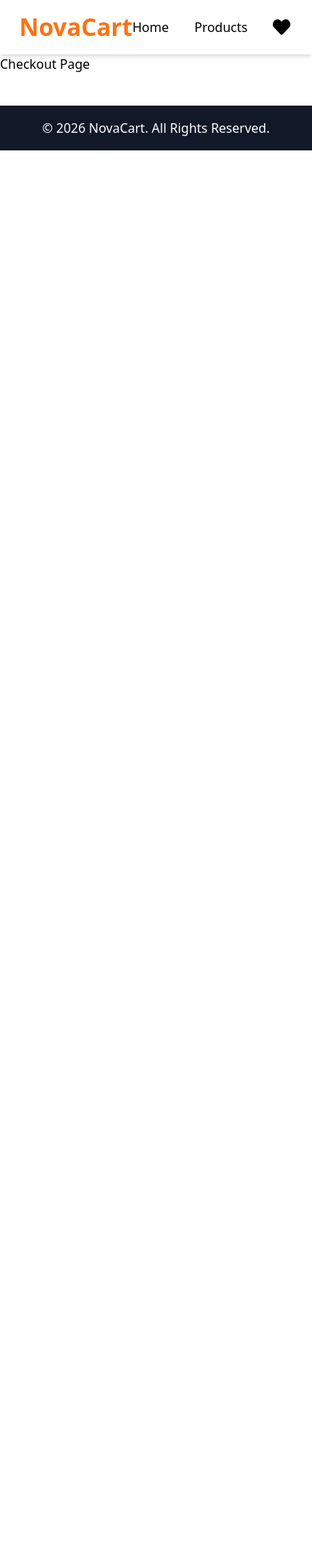
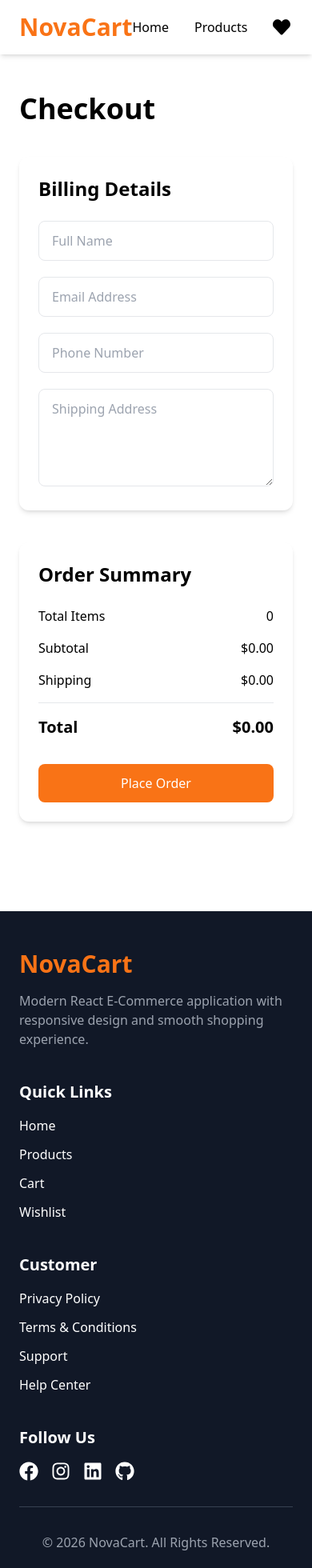
Before and after one commit to Sacchu-1206/NovaCart, a React (Vite) app: page /checkout in a window 390 px wide. Shown: the top 1960 px of the page at 80% size. Before the commit the page ends 844 px from the top, so only its background shows below. Built offline with nearby package versions, Linux system fonts and the light colour scheme.

Commit message:
Build wishlist checkout and footer

```diff
--- a/src/components/layout/Footer.jsx
+++ b/src/components/layout/Footer.jsx
@@ -1,8 +1,131 @@
+import { Link } from "react-router-dom";
+import {
+  FaFacebook,
+  FaInstagram,
+  FaLinkedin,
+  FaGithub,
+} from "react-icons/fa";
+
 const Footer = () => {
   return (
-    <footer className="bg-gray-900 text-white py-4 mt-10">
-      <div className="container mx-auto text-center">
-        <p>© 2026 NovaCart. All Rights Reserved.</p>
+    <footer className="bg-gray-900 text-white mt-16">
+      <div className="max-w-7xl mx-auto px-6 py-12">
+
+        <div className="grid grid-cols-1 md:grid-cols-4 gap-10">
+
+          {/* Logo */}
+
+          <div>
+
+            <h2 className="text-3xl font-bold text-orange-500">
+              NovaCart
+            </h2>
+
+            <p className="text-gray-400 mt-4">
+              Modern React E-Commerce application with
+              responsive design and smooth shopping experience.
+            </p>
+
+          </div>
+
+          {/* Quick Links */}
+
+          <div>
+
+            <h3 className="text-xl font-semibold mb-4">
+              Quick Links
+            </h3>
+
+            <ul className="space-y-3">
+
+              <li>
+                <Link to="/" className="hover:text-orange-500">
+                  Home
+                </Link>
+              </li>
+
+              <li>
+                <Link to="/products" className="hover:text-orange-500">
+                  Products
+                </Link>
+              </li>
+
+              <li>
+                <Link to="/cart" className="hover:text-orange-500">
+                  Cart
+                </Link>
+              </li>
+
+              <li>
+                <Link to="/wishlist" className="hover:text-orange-500">
+                  Wishlist
+                </Link>
+              </li>
+
+            </ul>
+
+          </div>
+
+          {/* Customer */}
+
+          <div>
+
+            <h3 className="text-xl font-semibold mb-4">
+              Customer
+            </h3>
+
+            <ul className="space-y-3">
+
+              <li>Privacy Policy</li>
+
+              <li>Terms & Conditions</li>
+
+              <li>Support</li>
+
+              <li>Help Center</li>
+
+            </ul>
+
+          </div>
+
+          {/* Social */}
+
+          <div>
+
+            <h3 className="text-xl font-semibold mb-4">
+              Follow Us
+            </h3>
+
+            <div className="flex gap-4 text-2xl">
+
+              <a href="#">
+                <FaFacebook />
+              </a>
+
+              <a href="#">
+                <FaInstagram />
+              </a>
+
+              <a href="#">
+                <FaLinkedin />
+              </a>
+
+              <a href="#">
+                <FaGithub />
+              </a>
+
+            </div>
+
+          </div>
+
+        </div>
+
+        <hr className="my-8 border-gray-700" />
+
+        <p className="text-center text-gray-400">
+          © 2026 NovaCart. All Rights Reserved.
+        </p>
+
       </div>
     </footer>
   );
--- a/src/layouts/MainLayout.jsx
+++ b/src/layouts/MainLayout.jsx
@@ -6,17 +6,13 @@ import Footer from "../components/layout/Footer";
 const MainLayout = () => {
   return (
     <>
-
       <Navbar />
 
-      <main>
-
+      <main className="min-h-screen">
         <Outlet />
-
       </main>
 
       <Footer />
-
     </>
   );
 };
--- a/src/pages/Checkout/index.jsx
+++ b/src/pages/Checkout/index.jsx
@@ -1,8 +1,113 @@
+import { useSelector } from "react-redux";
+
 const Checkout = () => {
+  const cartItems = useSelector((state) => state.cart.cartItems);
+
+  const subtotal = cartItems.reduce(
+    (total, item) => total + item.price * item.quantity,
+    0
+  );
+
+  const shipping = subtotal > 0 ? 10 : 0;
+  const total = subtotal + shipping;
+
+  const handleOrder = () => {
+    alert("Order Placed Successfully!");
+  };
+
   return (
-    <div>
-      <h1>Checkout Page</h1>
-    </div>
+    <section className="max-w-7xl mx-auto px-6 py-12">
+
+      <h1 className="text-4xl font-bold mb-10">
+        Checkout
+      </h1>
+
+      <div className="grid grid-cols-1 lg:grid-cols-2 gap-10">
+
+        {/* Billing Form */}
+
+        <div className="bg-white shadow-md rounded-xl p-6">
+
+          <h2 className="text-2xl font-bold mb-6">
+            Billing Details
+          </h2>
+
+          <form className="space-y-5">
+
+            <input
+              type="text"
+              placeholder="Full Name"
+              className="w-full border rounded-lg px-4 py-3 outline-none"
+            />
+
+            <input
+              type="email"
+              placeholder="Email Address"
+              className="w-full border rounded-lg px-4 py-3 outline-none"
+            />
+
+            <input
+              type="text"
+              placeholder="Phone Number"
+              className="w-full border rounded-lg px-4 py-3 outline-none"
+            />
+
+            <textarea
+              rows="4"
+              placeholder="Shipping Address"
+              className="w-full border rounded-lg px-4 py-3 outline-none"
+            />
+
+          </form>
+
+        </div>
+
+        {/* Order Summary */}
+
+        <div className="bg-white shadow-md rounded-xl p-6 h-fit">
+
+          <h2 className="text-2xl font-bold mb-6">
+            Order Summary
+          </h2>
+
+          <div className="space-y-4">
+
+            <div className="flex justify-between">
+              <span>Total Items</span>
+              <span>{cartItems.length}</span>
+            </div>
+
+            <div className="flex justify-between">
+              <span>Subtotal</span>
+              <span>${subtotal.toFixed(2)}</span>
+            </div>
+
+            <div className="flex justify-between">
+              <span>Shipping</span>
+              <span>${shipping.toFixed(2)}</span>
+            </div>
+
+            <hr />
+
+            <div className="flex justify-between text-xl font-bold">
+              <span>Total</span>
+              <span>${total.toFixed(2)}</span>
+            </div>
+
+          </div>
+
+          <button
+            onClick={handleOrder}
+            className="w-full mt-8 bg-orange-500 text-white py-3 rounded-lg hover:bg-orange-600 transition"
+          >
+            Place Order
+          </button>
+
+        </div>
+
+      </div>
+
+    </section>
   );
 };
 
--- a/src/pages/Wishlist/index.jsx
+++ b/src/pages/Wishlist/index.jsx
@@ -1,6 +1,114 @@
+import { useDispatch, useSelector } from "react-redux";
+import { Link } from "react-router-dom";
+
+import {
+  removeFromWishlist,
+} from "../../redux/wishlistSlice";
+
+import {
+  addToCart,
+} from "../../redux/cartSlice";
+
 const Wishlist = () => {
+  const dispatch = useDispatch();
+
+  const wishlistItems = useSelector(
+    (state) => state.wishlist.wishlistItems
+  );
+
+  const handleAddToCart = (item) => {
+    dispatch(
+      addToCart({
+        ...item,
+        quantity: 1,
+      })
+    );
+  };
+
   return (
-    <h1>Wishlist Page</h1>
+    <section className="max-w-7xl mx-auto px-6 py-12">
+
+      <h1 className="text-4xl font-bold mb-10">
+        My Wishlist
+      </h1>
+
+      {wishlistItems.length === 0 ? (
+        <div className="bg-white shadow-md rounded-xl p-10 text-center">
+
+          <h2 className="text-3xl font-bold">
+            Your Wishlist is Empty
+          </h2>
+
+          <p className="text-gray-500 mt-3">
+            Save your favourite products here.
+          </p>
+
+          <Link
+            to="/products"
+            className="inline-block mt-6 bg-orange-500 text-white px-6 py-3 rounded-lg hover:bg-orange-600"
+          >
+            Browse Products
+          </Link>
+
+        </div>
+      ) : (
+        <div className="grid grid-cols-1 md:grid-cols-2 gap-8">
+
+          {wishlistItems.map((item) => (
+            <div
+              key={item.id}
+              className="bg-white rounded-xl shadow-md overflow-hidden"
+            >
+
+              <img
+                src={item.thumbnail}
+                alt={item.title}
+                className="w-full h-60 object-cover"
+              />
+
+              <div className="p-5">
+
+                <p className="text-orange-500 text-sm">
+                  {item.brand}
+                </p>
+
+                <h2 className="text-xl font-semibold mt-2">
+                  {item.title}
+                </h2>
+
+                <p className="text-2xl font-bold mt-3">
+                  ${item.price}
+                </p>
+
+                <div className="flex gap-3 mt-6">
+
+                  <button
+                    onClick={() => handleAddToCart(item)}
+                    className="flex-1 bg-orange-500 text-white py-3 rounded-lg hover:bg-orange-600"
+                  >
+                    Add To Cart
+                  </button>
+
+                  <button
+                    onClick={() =>
+                      dispatch(removeFromWishlist(item.id))
+                    }
+                    className="flex-1 border border-red-500 text-red-500 py-3 rounded-lg hover:bg-red-500 hover:text-white"
+                  >
+                    Remove
+                  </button>
+
+                </div>
+
+              </div>
+
+            </div>
+          ))}
+
+        </div>
+      )}
+
+    </section>
   );
 };
 
```
